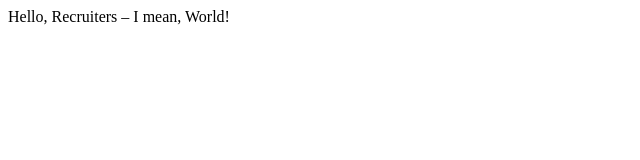
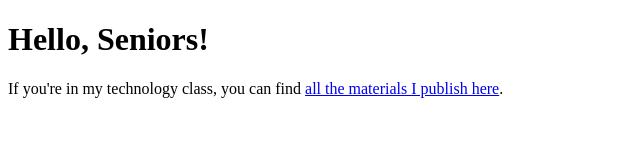
Before and after one commit to chrisjagius/chrisjagius.github.io, a plain HTML site: page index.html in a window 1280 px wide. Shown: the whole page, without its empty margins (0-640 px from the left). Drawn offline with Linux system fonts and the light colour scheme.

Commit message:
feat: add link to senior presentation docs

```diff
--- a/index.html
+++ b/index.html
@@ -6,6 +6,13 @@
     <title>Chris J. Agius &ndash; Software Engineer</title>
   </head>
   <body>
-    Hello, Recruiters &ndash; I mean, World!
+    <h1>Hello, Seniors!</h1>
+    <p>
+      If you're in my technology class, you can find
+      <a
+        href="https://www.dropbox.com/scl/fo/gmba0ljiqlhsn3nnhdxhy/h?rlkey=4ur3p3413330teoz9chc3lwbd&dl=0"
+        >all the materials I publish here</a
+      >.
+    </p>
   </body>
 </html>
```
